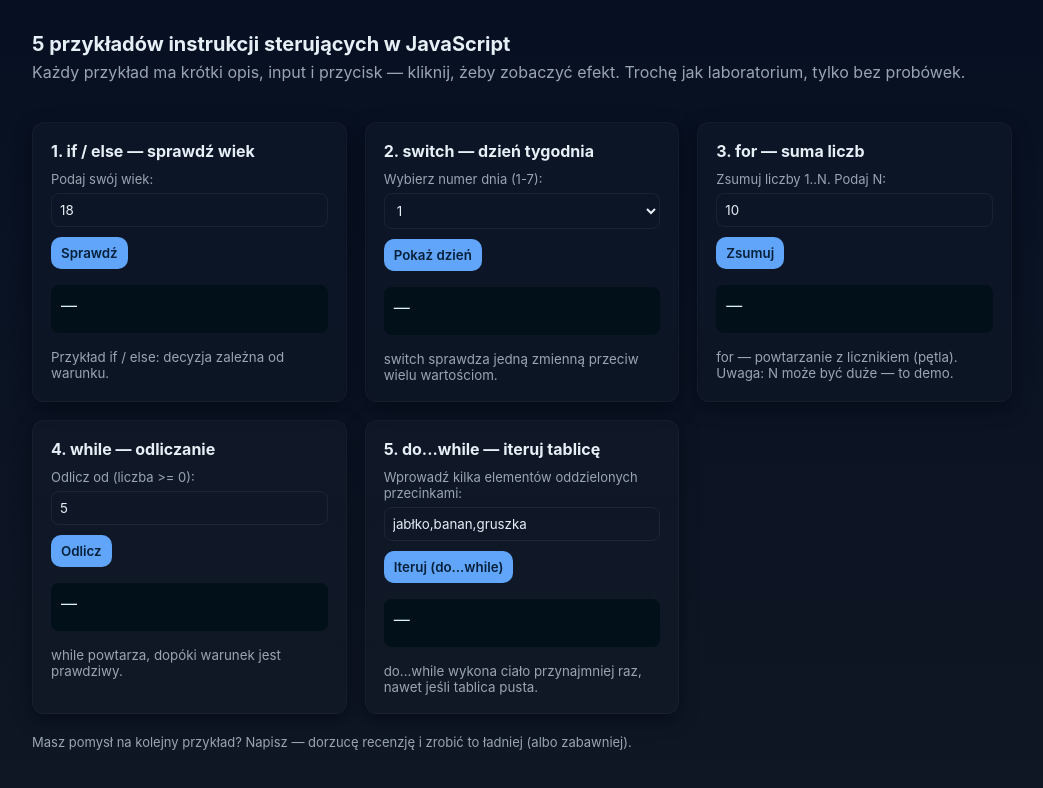
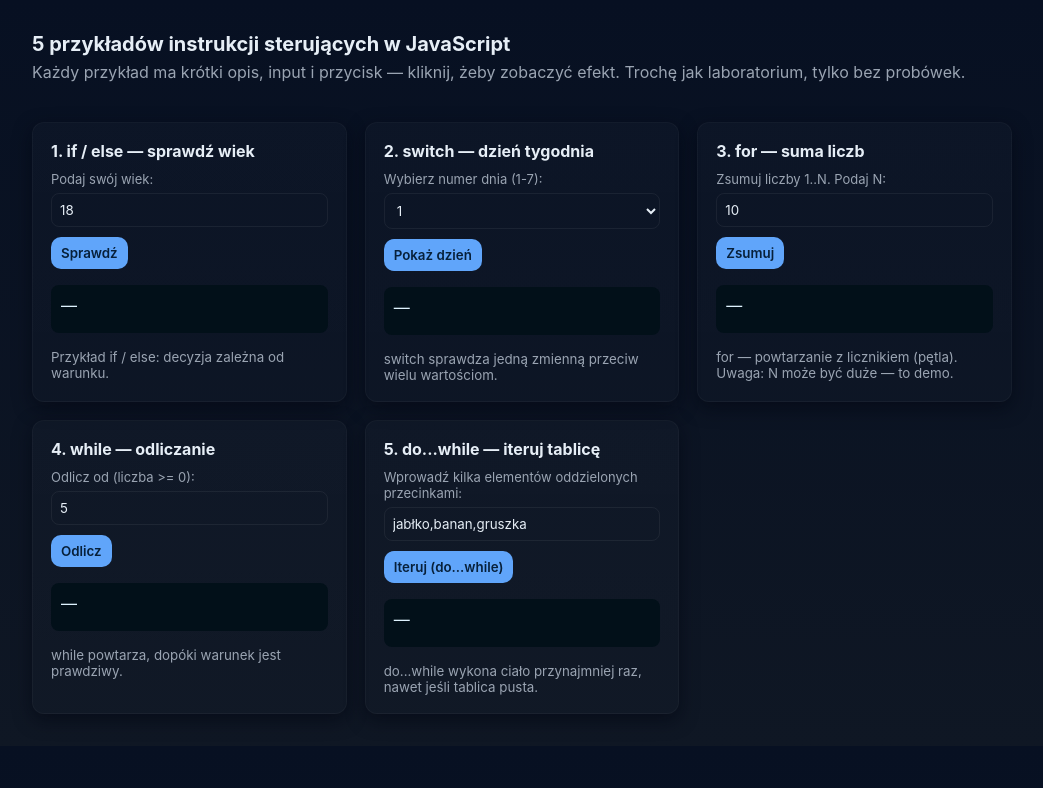
Before and after one commit to Xarboo/xarboo.github.io, a plain HTML site: page js/is.html in a window 1280 px wide. Shown: the whole page, without its empty margins (118-1161 px from the left). Drawn offline with Linux system fonts and the light colour scheme.

Commit message:
Update is.html

```diff
--- a/js/is.html
+++ b/js/is.html
@@ -92,9 +92,7 @@
       </section>
     </div>
 
-    <footer>
-      <p>Masz pomysł na kolejny przykład? Napisz — dorzucę recenzję i zrobić to ładniej (albo zabawniej).</p>
-    </footer>
+
   </div>
 
   <script>
```
